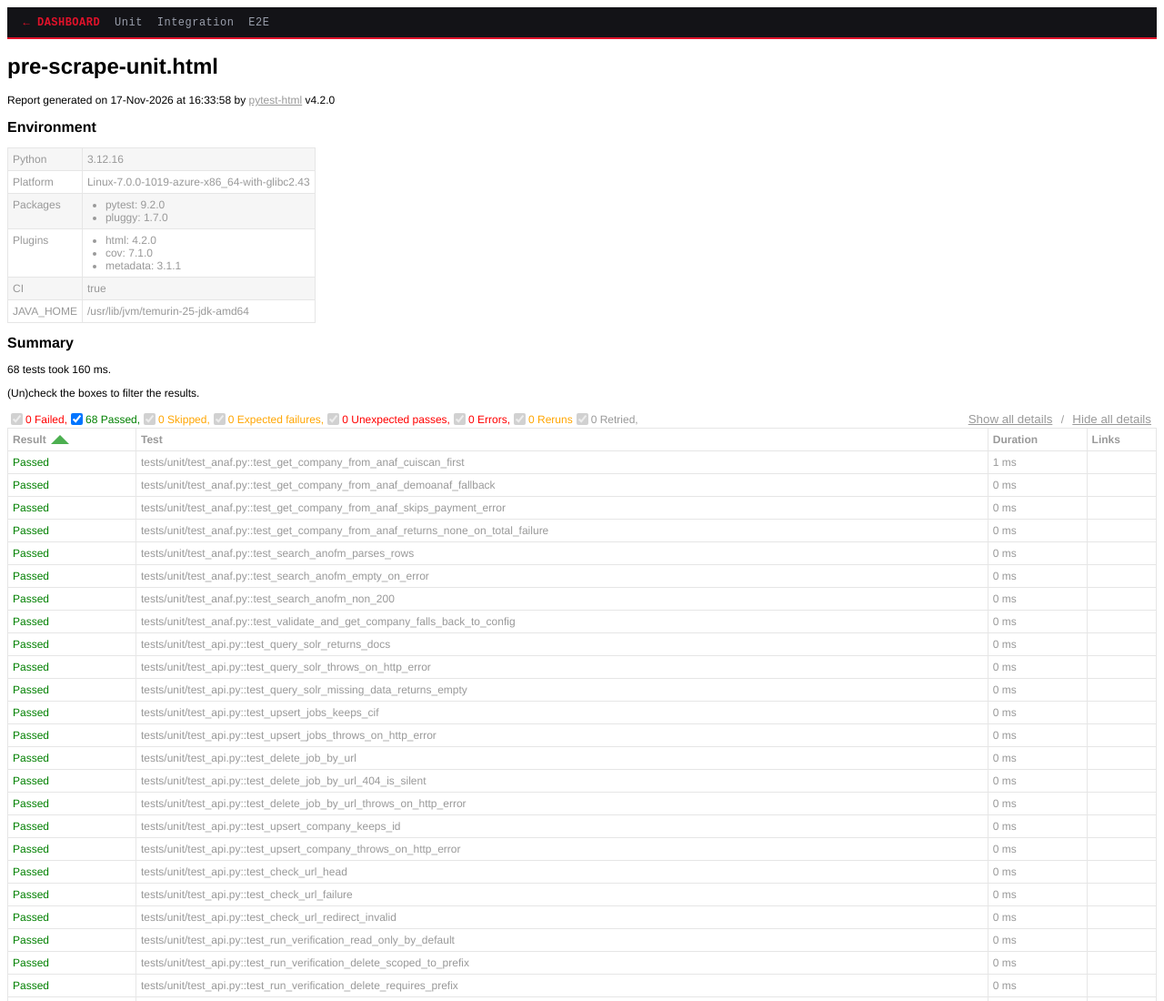
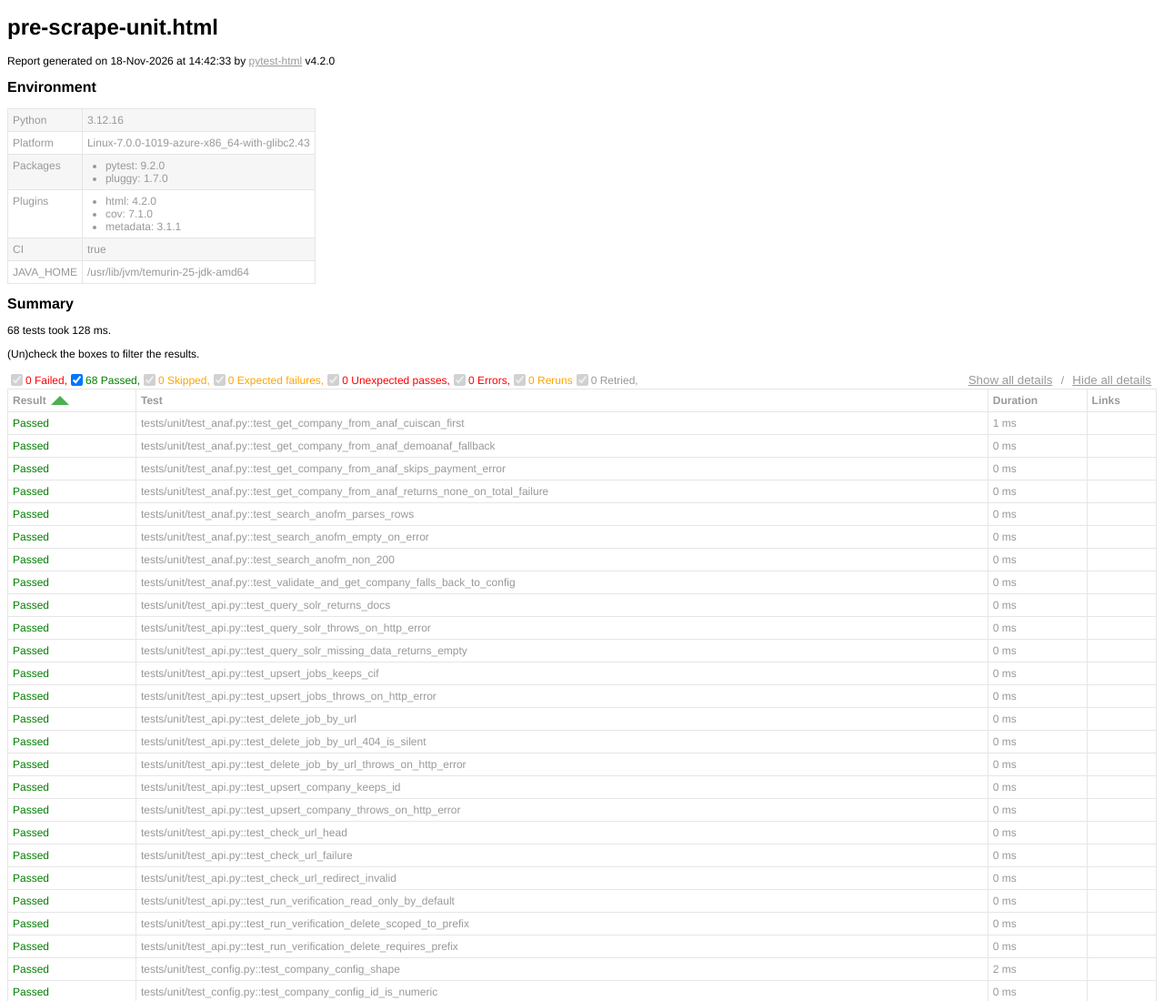
Before and after one commit to peviitor-scrapers/danny-com-als-srl-python-scraper, a plain HTML site: page docs/test-results/pre-scrape-unit.html in a window 1280 px wide. Shown: the top 1100 px of the page at 91% size. Drawn offline with Linux system fonts and the light colour scheme.

Commit message:
[skip ci] Update test results

```diff
--- a/docs/test-results/pre-scrape-unit.html
+++ b/docs/test-results/pre-scrape-unit.html
@@ -326,9 +326,9 @@ div.media {
       </style>
 
   </head>
-  <body><div data-pv-navbar style="font-family:'JetBrains Mono',monospace;background:#131317;border-bottom:2px solid #e0122a;color:#9a9fac;padding:.6rem 1.1rem;font-size:.75rem;letter-spacing:.04em"><a href="../" style="color:#e0122a;text-decoration:none;font-weight:700">&larr; DASHBOARD</a><a href="pre-scrape-unit.html" style="color:#9a9fac;text-decoration:none;margin-left:1rem">Unit</a><a href="pre-scrape-integration.html" style="color:#9a9fac;text-decoration:none;margin-left:1rem">Integration</a><a href="post-scrape.html" style="color:#9a9fac;text-decoration:none;margin-left:1rem">E2E</a></div>
+  <body>
     <h1 id="title">pre-scrape-unit.html</h1>
-    <p>Report generated on 17-Nov-2026 at 16:33:58 by <a href="https://pypi.python.org/pypi/pytest-html">pytest-html</a>
+    <p>Report generated on 18-Nov-2026 at 14:42:33 by <a href="https://pypi.python.org/pypi/pytest-html">pytest-html</a>
         v4.2.0</p>
     <div id="environment-header">
       <h2>Environment</h2>
@@ -383,7 +383,7 @@ div.media {
         <h2>Summary</h2>
         <div class="additional-summary prefix">
         </div>
-        <p class="run-count">68 tests took 160 ms.</p>
+        <p class="run-count">68 tests took 128 ms.</p>
         <p class="filter">(Un)check the boxes to filter the results.</p>
         <div class="summary__reload">
           <div class="summary__reload__button hidden" onclick="location.reload()">
```
Also changed, not shown: docs/test-results/post-scrape-e2e.html (+2 -2 lines), docs/test-results/post-scrape-integration.html (+4 -4 lines), 1 other file.
